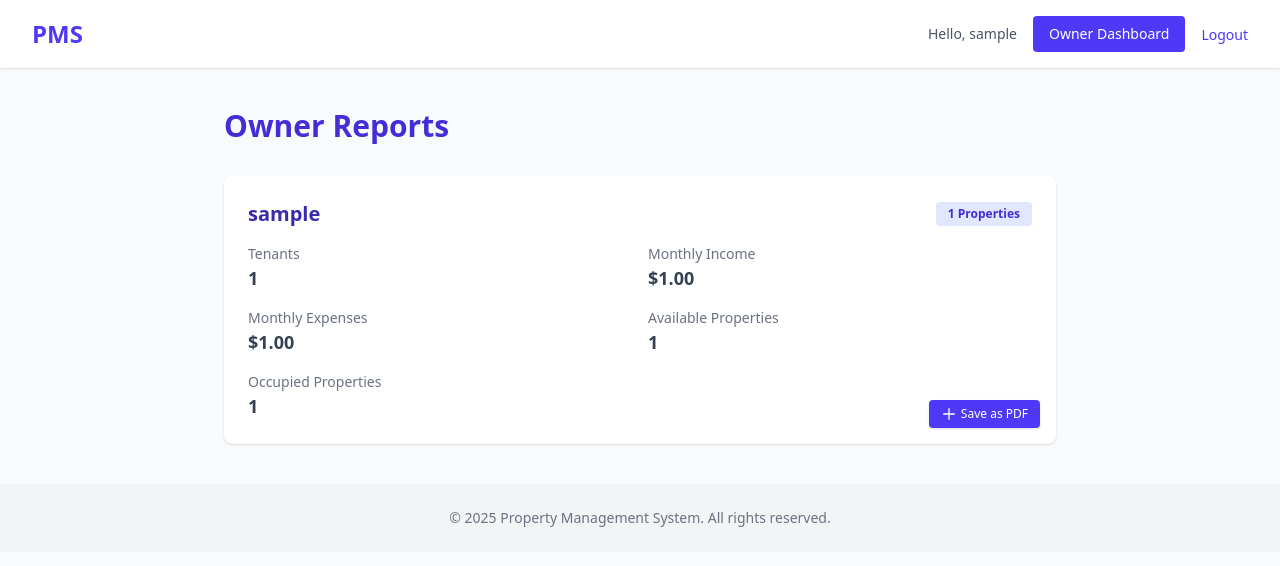
After one commit to matyipeter/mini-pms, a Django app: page /reports/list/ in a window 1280 px wide. The commit adds this page. Shown: the top 566 px of the page. Run offline with Django 5.2, Linux system fonts and the light colour scheme; a user stored in the database is signed in; tables that the repository leaves empty hold one stand-in row (values such as "Sample post").

Commit message:
basic report download implemented, pdf will be coming soon, listview of reports also added.

```diff
--- a/commands.txt
+++ b/commands.txt
@@ -1,2 +1,2 @@
-npx @tailwindcss/cli -i ./static/main.css -o ./static/output.css --watch
+npx @tailwindcss/cli -i ./static/main.css -o ./static/output.css --watch  /// run from ..../pms
 python3 manage.py runserver
--- a/properties/templates/properties/owner/owner_dashboard.html
+++ b/properties/templates/properties/owner/owner_dashboard.html
@@ -1,4 +1,5 @@
 {% extends "users/base.html" %}
+{% load static %}
 
 {% block content %}
 <div class="container mx-auto mt-10">
--- /dev/null
+++ b/reports/templates/reports/report_list.html
@@ -0,0 +1,56 @@
+{% extends "users/base.html" %}
+{% block title %}Reports | PMS{% endblock %}
+
+{% block content %}
+<div class="max-w-4xl mx-auto px-4 sm:px-6 lg:px-8 py-10">
+  <h1 class="text-3xl font-bold text-indigo-700 mb-8">Owner Reports</h1>
+  {% if reports %}
+    <div class="grid grid-cols-1 gap-6">
+      {% for report in reports %}
+        <div class="relative bg-white shadow rounded-lg p-6">
+          <div class="flex items-center justify-between mb-4">
+            <h2 class="text-xl font-semibold text-indigo-800">{{ report.owner }}</h2>
+            <span class="inline-block px-3 py-1 text-xs font-semibold bg-indigo-100 text-indigo-700 rounded">
+              {{ report.number_of_properties }} Properties
+            </span>
+          </div>
+          <div class="grid grid-cols-2 gap-4 text-gray-700 text-sm">
+            <div>
+              <div class="font-medium text-gray-500">Tenants</div>
+              <div class="text-lg font-bold">{{ report.number_of_tenants }}</div>
+            </div>
+            <div>
+              <div class="font-medium text-gray-500">Monthly Income</div>
+              <div class="text-lg font-bold">${{ report.monthly_income|floatformat:2 }}</div>
+            </div>
+            <div>
+              <div class="font-medium text-gray-500">Monthly Expenses</div>
+              <div class="text-lg font-bold">${{ report.monthly_expenses|floatformat:2 }}</div>
+            </div>
+            <div>
+              <div class="font-medium text-gray-500">Available Properties</div>
+              <div class="text-lg font-bold">{{ report.available_properties }}</div>
+            </div>
+            <div>
+              <div class="font-medium text-gray-500">Occupied Properties</div>
+              <div class="text-lg font-bold">{{ report.occupied_properties }}</div>
+            </div>
+          </div>
+          <a href="{% url 'reports:report_pdf' report.id %}"
+             class="absolute bottom-4 right-4 flex items-center px-3 py-1.5 bg-indigo-600 text-white text-xs font-medium rounded shadow hover:bg-indigo-500 transition"
+             target="_blank" rel="noopener">
+            <svg class="w-4 h-4 mr-1" fill="none" stroke="currentColor" viewBox="0 0 24 24">
+              <path stroke-linecap="round" stroke-linejoin="round" stroke-width="2" d="M12 4v16m8-8H4"/>
+            </svg>
+            Save as PDF
+          </a>
+        </div>
+      {% endfor %}
+    </div>
+  {% else %}
+    <div class="bg-white rounded-lg shadow p-8 text-center">
+      <p class="text-gray-500 text-lg">No reports found.</p>
+    </div>
+  {% endif %}
+</div>
+{% endblock %}
--- a/reports/urls.py
+++ b/reports/urls.py
@@ -5,7 +5,7 @@ app_name = 'reports'
 
 urlpatterns = [
     path('create/', views.ReportCreateView.as_view(), name='report_create'),
-    #path('list/', views.ReportListView.as_view(), name='report_list'),
+    path('list/', views.ReportListView.as_view(), name='report_list'),
     #path('detail/<int:pk>/', views.ReportDetailView.as_view(), name='report_detail'),
-    #path('download/<int:pk>/', views.ReportDownloadView.as_view(), name='report_download'),
+    path('download/<int:pk>/', views.report_download, name='report_pdf'),
 ]
--- a/reports/views.py
+++ b/reports/views.py
@@ -5,7 +5,7 @@ from django.shortcuts import get_object_or_404
 from users.models import OwnerProfile
 from .models import Report
 from django.urls import reverse
-from django.http import HttpResponseRedirect
+from django.http import HttpResponseRedirect, HttpResponse
 
 # Create your views here.
 
@@ -44,3 +44,35 @@ class ReportCreateView(View):
             if lease != None and lease.is_active:
                 income += lease.rent_amount
         return income
+
+
+class ReportListView(ListView):
+    model = Report
+    template_name = "reports/report_list.html"
+    context_object_name = "reports"
+
+    def get_queryset(self):
+        user = self.request.user
+        owner = get_object_or_404(OwnerProfile, user=user)
+        return Report.objects.filter(owner=owner).order_by('-created_at')
+
+
+def report_download(request, pk):
+    report = get_object_or_404(Report, pk=pk)
+
+    # Here you would implement the logic to generate a downloadable report file
+    # For simplicity, we will just return a simple text response
+    # PDF creating will be added using WeasyPrint
+    response = HttpResponse(
+        f"Report for {report.owner.user.username} - {report.created_at.strftime('%Y-%m-%d')}\n"
+        f"Number of Properties: {report.number_of_properties}\n"
+        f"Number of Tenants: {report.number_of_tenants}\n"
+        f"Monthly Income: {report.monthly_income}\n"
+        f"Monthly Expenses: {report.monthly_expenses}\n"
+        f"Available Properties: {report.available_properties}\n"
+        f"Occupied Properties: {report.occupied_properties}",
+        content_type='text/plain'
+    )
+    response['Content-Disposition'] = f'attachment; filename="report_{pk}.txt"'
+
+    return response
--- a/static/output.css
+++ b/static/output.css
@@ -10,14 +10,17 @@
     --color-red-500: oklch(63.7% 0.237 25.331);
     --color-red-600: oklch(57.7% 0.245 27.325);
     --color-yellow-50: oklch(98.7% 0.026 102.212);
+    --color-yellow-100: oklch(97.3% 0.071 103.193);
     --color-yellow-400: oklch(85.2% 0.199 91.936);
     --color-yellow-500: oklch(79.5% 0.184 86.047);
     --color-yellow-600: oklch(68.1% 0.162 75.834);
     --color-yellow-700: oklch(55.4% 0.135 66.442);
     --color-green-50: oklch(98.2% 0.018 155.826);
+    --color-green-100: oklch(96.2% 0.044 156.743);
     --color-green-400: oklch(79.2% 0.209 151.711);
     --color-green-500: oklch(72.3% 0.219 149.579);
     --color-green-600: oklch(62.7% 0.194 149.214);
+    --color-green-700: oklch(52.7% 0.154 150.069);
     --color-indigo-50: oklch(96.2% 0.018 272.314);
     --color-indigo-100: oklch(93% 0.034 272.788);
     --color-indigo-400: oklch(67.3% 0.182 276.935);
@@ -25,10 +28,12 @@
     --color-indigo-600: oklch(51.1% 0.262 276.966);
     --color-indigo-700: oklch(45.7% 0.24 277.023);
     --color-indigo-800: oklch(39.8% 0.195 277.366);
+    --color-indigo-900: oklch(35.9% 0.144 278.697);
     --color-gray-50: oklch(98.5% 0.002 247.839);
     --color-gray-100: oklch(96.7% 0.003 264.542);
     --color-gray-200: oklch(92.8% 0.006 264.531);
     --color-gray-300: oklch(87.2% 0.01 258.338);
+    --color-gray-400: oklch(70.7% 0.022 261.325);
     --color-gray-500: oklch(55.1% 0.027 264.364);
     --color-gray-600: oklch(44.6% 0.03 256.802);
     --color-gray-700: oklch(37.3% 0.034 259.733);
@@ -43,6 +48,8 @@
     --container-5xl: 64rem;
     --container-6xl: 72rem;
     --container-7xl: 80rem;
+    --text-xs: 0.75rem;
+    --text-xs--line-height: calc(1 / 0.75);
     --text-sm: 0.875rem;
     --text-sm--line-height: calc(1.25 / 0.875);
     --text-lg: 1.125rem;
@@ -59,6 +66,7 @@
     --font-weight-semibold: 600;
     --font-weight-bold: 700;
     --font-weight-extrabold: 800;
+    --tracking-wider: 0.05em;
     --radius-md: 0.375rem;
     --radius-lg: 0.5rem;
     --radius-xl: 0.75rem;
@@ -215,8 +223,20 @@
   }
 }
 @layer utilities {
+  .absolute {
+    position: absolute;
+  }
+  .relative {
+    position: relative;
+  }
   .static {
     position: static;
+  }
+  .right-4 {
+    right: calc(var(--spacing) * 4);
+  }
+  .bottom-4 {
+    bottom: calc(var(--spacing) * 4);
   }
   .container {
     width: 100%;
@@ -262,6 +285,9 @@
   }
   .mt-10 {
     margin-top: calc(var(--spacing) * 10);
+  }
+  .mr-1 {
+    margin-right: calc(var(--spacing) * 1);
   }
   .mb-1 {
     margin-bottom: calc(var(--spacing) * 1);
@@ -305,6 +331,12 @@
   .inline-block {
     display: inline-block;
   }
+  .inline-flex {
+    display: inline-flex;
+  }
+  .h-4 {
+    height: calc(var(--spacing) * 4);
+  }
   .h-6 {
     height: calc(var(--spacing) * 6);
   }
@@ -316,6 +348,9 @@
   }
   .min-h-screen {
     min-height: 100vh;
+  }
+  .w-4 {
+    width: calc(var(--spacing) * 4);
   }
   .w-6 {
     width: calc(var(--spacing) * 6);
@@ -359,6 +397,9 @@
   .grid-cols-1 {
     grid-template-columns: repeat(1, minmax(0, 1fr));
   }
+  .grid-cols-2 {
+    grid-template-columns: repeat(2, minmax(0, 1fr));
+  }
   .items-center {
     align-items: center;
   }
@@ -517,11 +592,11 @@
   .px-6 {
     padding-inline: calc(var(--spacing) * 6);
   }
-  .px-10 {
-    padding-inline: calc(var(--spacing) * 10);
+  .py-1 {
+    padding-block: calc(var(--spacing) * 1);
   }
-  .px-12 {
-    padding-inline: calc(var(--spacing) * 12);
+  .py-1\.5 {
+    padding-block: calc(var(--spacing) * 1.5);
   }
   .py-2 {
     padding-block: calc(var(--spacing) * 2);
@@ -534,6 +609,9 @@
   }
   .py-6 {
     padding-block: calc(var(--spacing) * 6);
+  }
+  .py-10 {
+    padding-block: calc(var(--spacing) * 10);
   }
   .py-12 {
     padding-block: calc(var(--spacing) * 12);
@@ -583,6 +664,10 @@
     font-size: var(--text-xl);
     line-height: var(--tw-leading, var(--text-xl--line-height));
   }
+  .text-xs {
+    font-size: var(--text-xs);
+    line-height: var(--tw-leading, var(--text-xs--line-height));
+  }
   .font-bold {
     --tw-font-weight: var(--font-weight-bold);
     font-weight: var(--font-weight-bold);
@@ -813,12 +945,21 @@
   inherits: false;
   initial-value: 0;
 }
+@property --tw-divide-y-reverse {
+  syntax: "*";
+  inherits: false;
+  initial-value: 0;
+}
 @property --tw-border-style {
   syntax: "*";
   inherits: false;
   initial-value: solid;
 }
 @property --tw-font-weight {
+  syntax: "*";
+  inherits: false;
+}
+@property --tw-tracking {
   syntax: "*";
   inherits: false;
 }
@@ -900,8 +1041,10 @@
     *, ::before, ::after, ::backdrop {
       --tw-space-y-reverse: 0;
       --tw-space-x-reverse: 0;
+      --tw-divide-y-reverse: 0;
       --tw-border-style: solid;
       --tw-font-weight: initial;
+      --tw-tracking: initial;
       --tw-shadow: 0 0 #0000;
       --tw-shadow-color: initial;
       --tw-shadow-alpha: 100%;
```
Also changed, not shown: other parts of static/output.css (+90 -0 lines).
